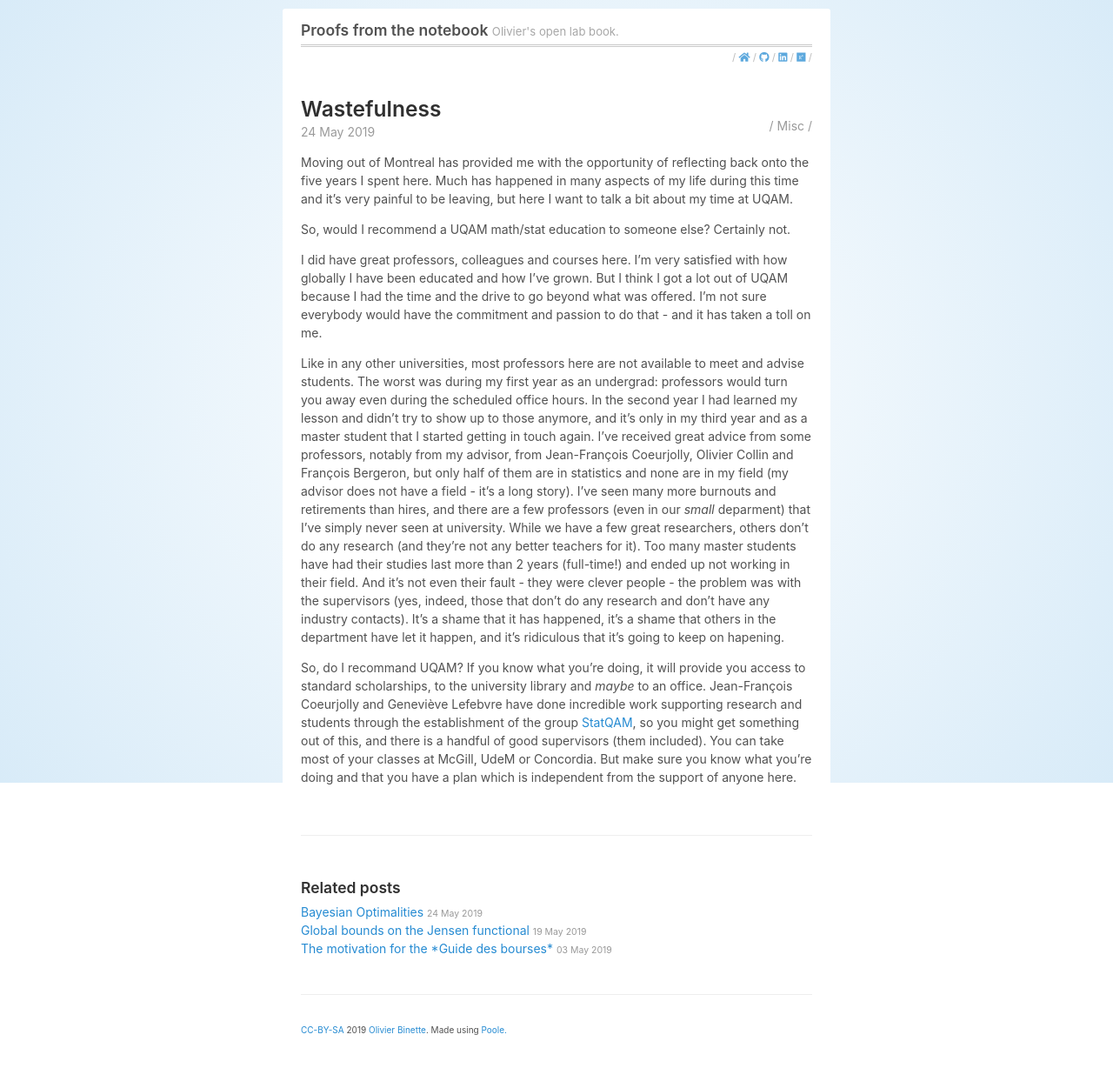
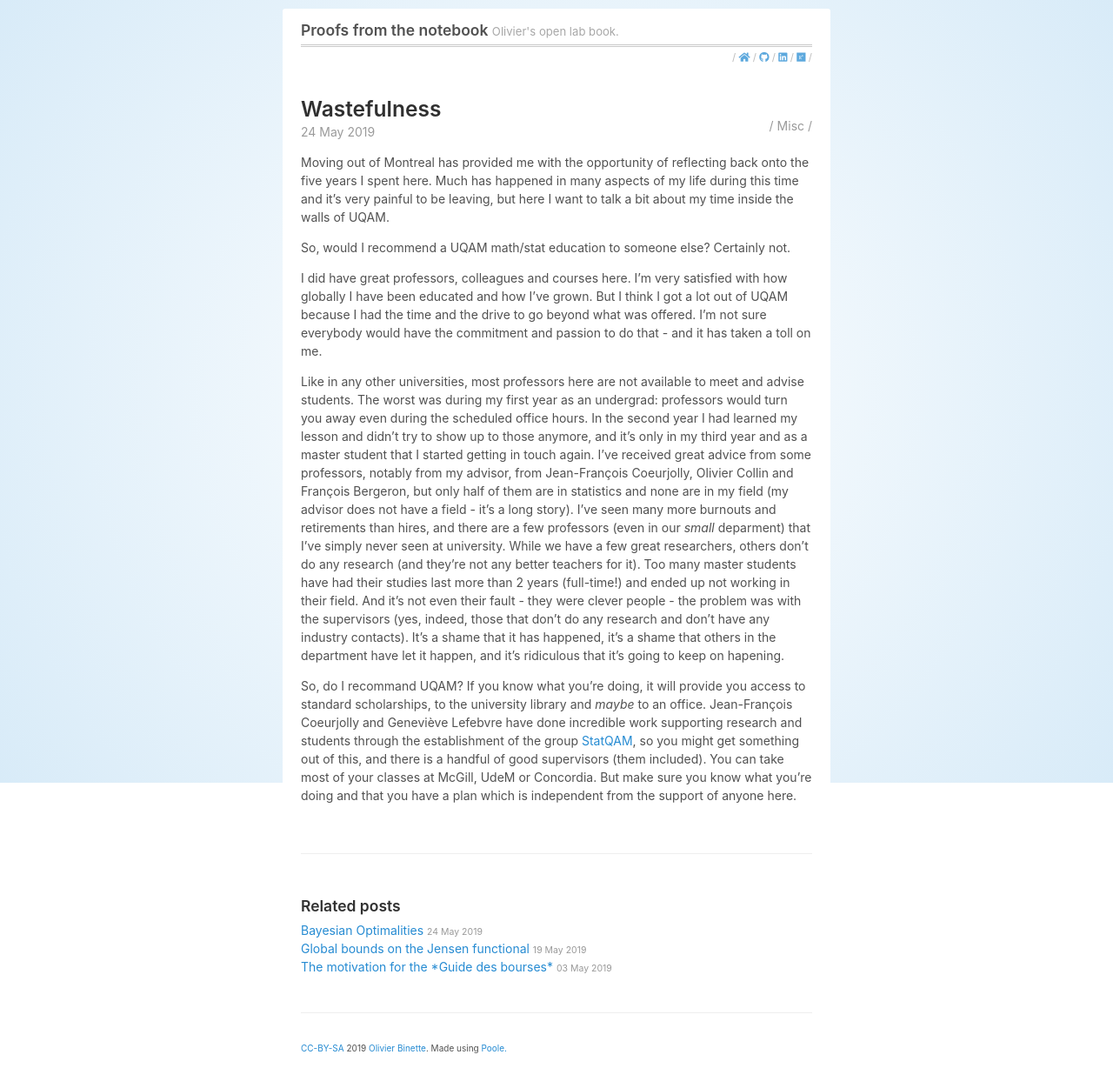
Before and after one commit to OlivierBinette/blog, a Jekyll site: the page built from _posts/2019-05-24-waste.md, in a window 1280 px wide. Shown: the whole page at 87% size. Built offline with Jekyll 4.4.1, drawn with Linux system fonts in a browser that asks for light colours; nearby versions of some CDN libraries; before the commit the page ends 1207 px from its top, so only the background shows below that.

Commit message:
Update 2019-05-24-waste.md

```diff
--- a/_posts/2019-05-24-waste.md
+++ b/_posts/2019-05-24-waste.md
@@ -4,7 +4,7 @@
 categories: [Misc]
 ---
 
-Moving out of Montreal has provided me with the opportunity of reflecting back onto the five years I spent here. Much has happened in many aspects of my life during this time and it's very painful to be leaving, but here I want to talk a bit about my time at UQAM.
+Moving out of Montreal has provided me with the opportunity of reflecting back onto the five years I spent here. Much has happened in many aspects of my life during this time and it's very painful to be leaving, but here I want to talk a bit about my time inside the walls of UQAM.
 
 So, would I recommend a UQAM math/stat education to someone else? <!--more-->Certainly not.
 
```
